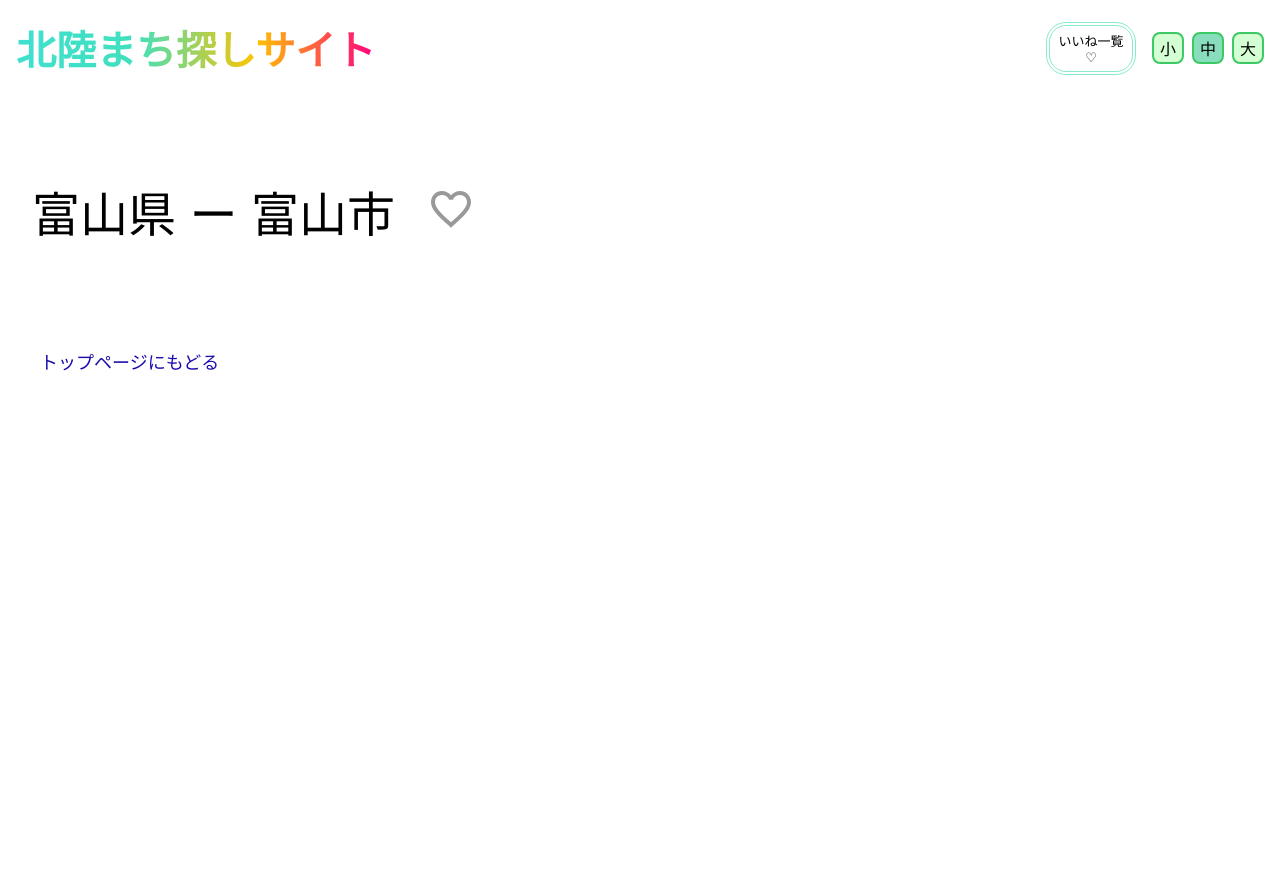
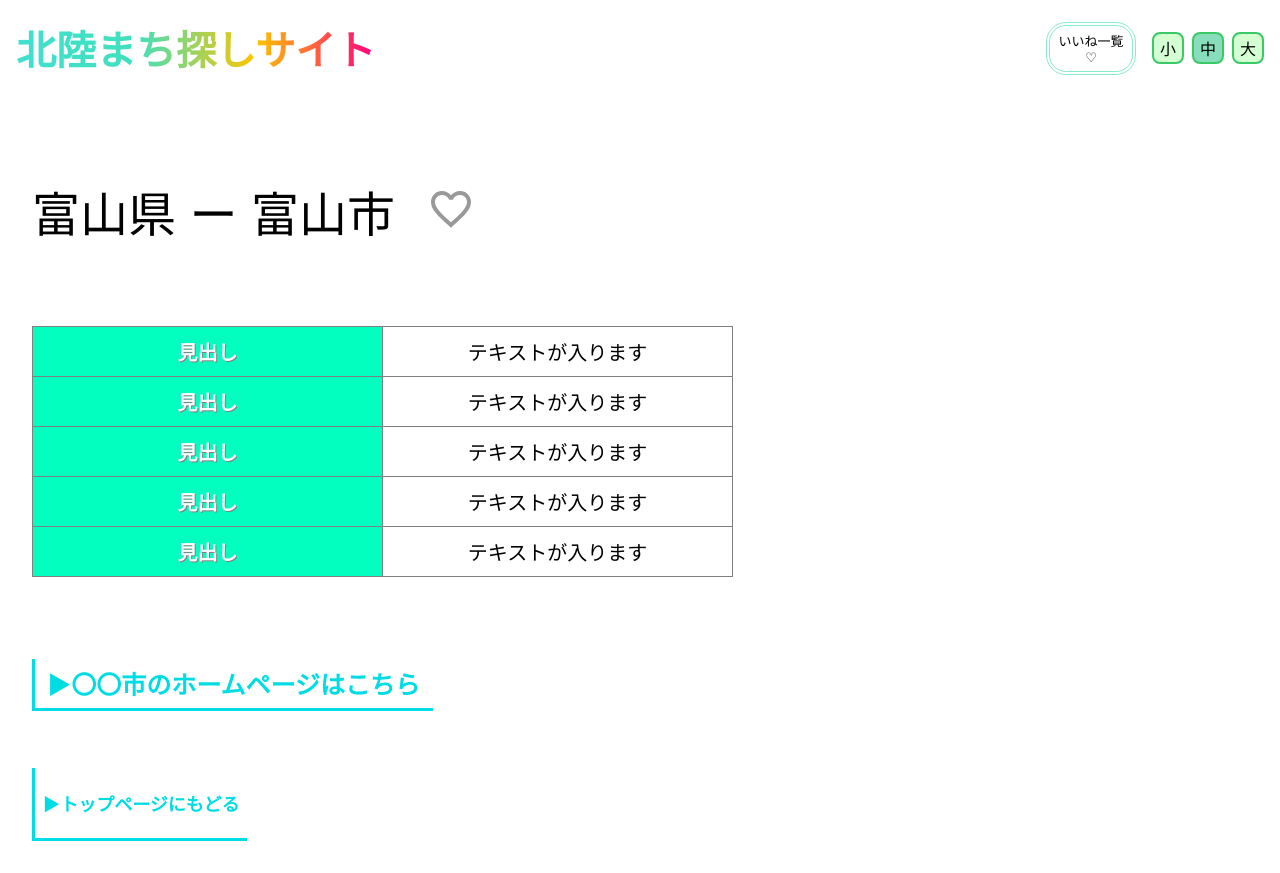
Before and after one commit to koke-desu/open-data-app, a Next.js app: page /detail/1 in a window 1280 px wide. Before the commit the page ends 800 px from the top, so only its background shows below. Built offline with nearby package versions, Linux system fonts and the light colour scheme.

Commit message:
detailePageのデザインを統合

```diff
--- a/components/page/DetailPage/DetailPage.module.css
+++ b/components/page/DetailPage/DetailPage.module.css
@@ -20,3 +20,47 @@
 .favoriteContainer {
   cursor: pointer;
 }
+
+.table {
+  border-collapse: collapse;
+}
+
+/*表の緑の方*/
+.table_left {
+  width: 350px;
+  height: 50px;
+  background-color: #03ffc0;
+  color: #ffffff;
+  text-shadow: 1px 1px gray;
+  font-size: 20px;
+  border: solid 0.5px gray;
+}
+
+/*表の白の方*/
+.table_right {
+  width: 350px;
+  text-align: center;
+  background: #ffffff;
+  font-size: 20px;
+  border: solid 0.5px gray;
+}
+
+/*リンク*/
+.btn_partial_line {
+  margin-top: 2em;
+  margin-bottom: 1em;
+  font-size: 25px;
+  position: relative;
+  display: inline-block;
+  font-weight: bold;
+  padding: 0.25em 0.5em;
+  text-decoration: none;
+  border-bottom: solid 3px #00dce4;
+  border-left: solid 3px #00dce4;
+  color: #00dce4;
+  transition: 0.4s;
+}
+.btn_partial_line:hover {
+  padding-left: 0.7em;
+  padding-right: 0.3em;
+}
--- a/components/page/DetailPage/DetailPage.tsx
+++ b/components/page/DetailPage/DetailPage.tsx
@@ -39,6 +39,38 @@ const DetailPage: React.VFC<Props> = ({}) => {
           />
         </div>
       </div>
+
+      <div>
+        <table className={style.table}>
+          <tbody>
+            <tr>
+              <th className={style.table_left}>見出し</th>
+              <td className={style.table_right}>テキストが入ります</td>
+            </tr>
+            <tr>
+              <th className={style.table_left}>見出し</th>
+              <td className={style.table_right}>テキストが入ります</td>
+            </tr>
+            <tr>
+              <th className={style.table_left}>見出し</th>
+              <td className={style.table_right}>テキストが入ります</td>
+            </tr>
+            <tr>
+              <th className={style.table_left}>見出し</th>
+              <td className={style.table_right}>テキストが入ります</td>
+            </tr>
+            <tr>
+              <th className={style.table_left}>見出し</th>
+              <td className={style.table_right}>テキストが入ります</td>
+            </tr>
+          </tbody>
+        </table>
+      </div>
+
+      <a href="#" className={style.btn_partial_line}>
+        <i className={style.fa_caret_right}></i> ▶〇〇市のホームページはこちら
+      </a>
+
       <TopPageLink />
     </div>
   );
--- a/components/ui/TopPageLink/TopPageLink.module.css
+++ b/components/ui/TopPageLink/TopPageLink.module.css
@@ -1,8 +1,16 @@
+/*リンク*/
 .link {
-  color: #1a0dab;
-  padding: 0.25rem 0.5rem;
+  position: relative;
+  display: inline-block;
+  font-weight: bold;
+  padding: 0.25em 0.5em;
+  text-decoration: none;
+  border-bottom: solid 3px #00dce4;
+  border-left: solid 3px #00dce4;
+  color: #00dce4;
+  transition: 0.4s;
 }
-
 .link:hover {
-  border-bottom: 1px darkblue solid;
+  padding-left: 0.7em;
+  padding-right: 0.3em;
 }
--- a/components/ui/TopPageLink/TopPageLink.tsx
+++ b/components/ui/TopPageLink/TopPageLink.tsx
@@ -8,7 +8,7 @@ const TopPageLink: React.VFC<Props> = ({}) => {
   return (
     <Link href="/">
       <a className={style.link}>
-        <P fontSize={18}>トップページにもどる</P>
+        <i className={style.link_right}></i> <P fontSize={18}>▶トップページにもどる</P>
       </a>
     </Link>
   );
```
